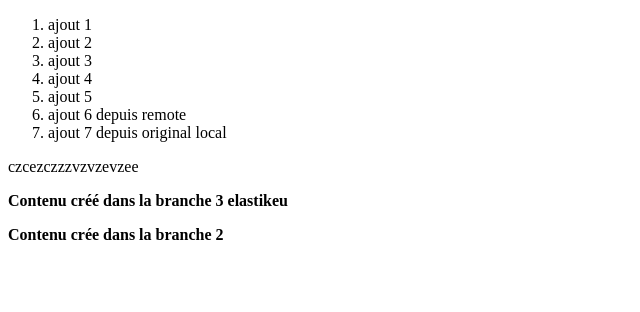
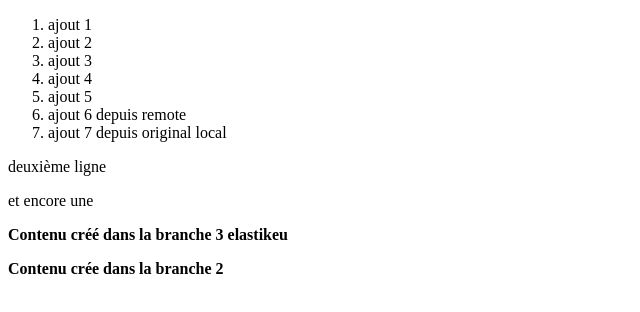
Before and after one commit to manumanmanman/git-scratch, a plain HTML site: page index.html in a window 1280 px wide. Shown: the whole page, without its empty margins (0-640 px from the left). Drawn offline with Linux system fonts and the light colour scheme.

Commit message:
2e depuis desktop

```diff
--- a/index.html
+++ b/index.html
@@ -16,7 +16,8 @@
   <li>ajout 7 depuis original local
   </li>
 </ol>
-<p>czcezczzzvzvzevzee</p>
+<p>deuxième ligne</p>
+<p>et encore une</p>
 <p><strong>Contenu créé dans la branche 3 elastikeu</strong></p>
 <p><strong>Contenu crée dans la branche 2</strong></p>
 
```
